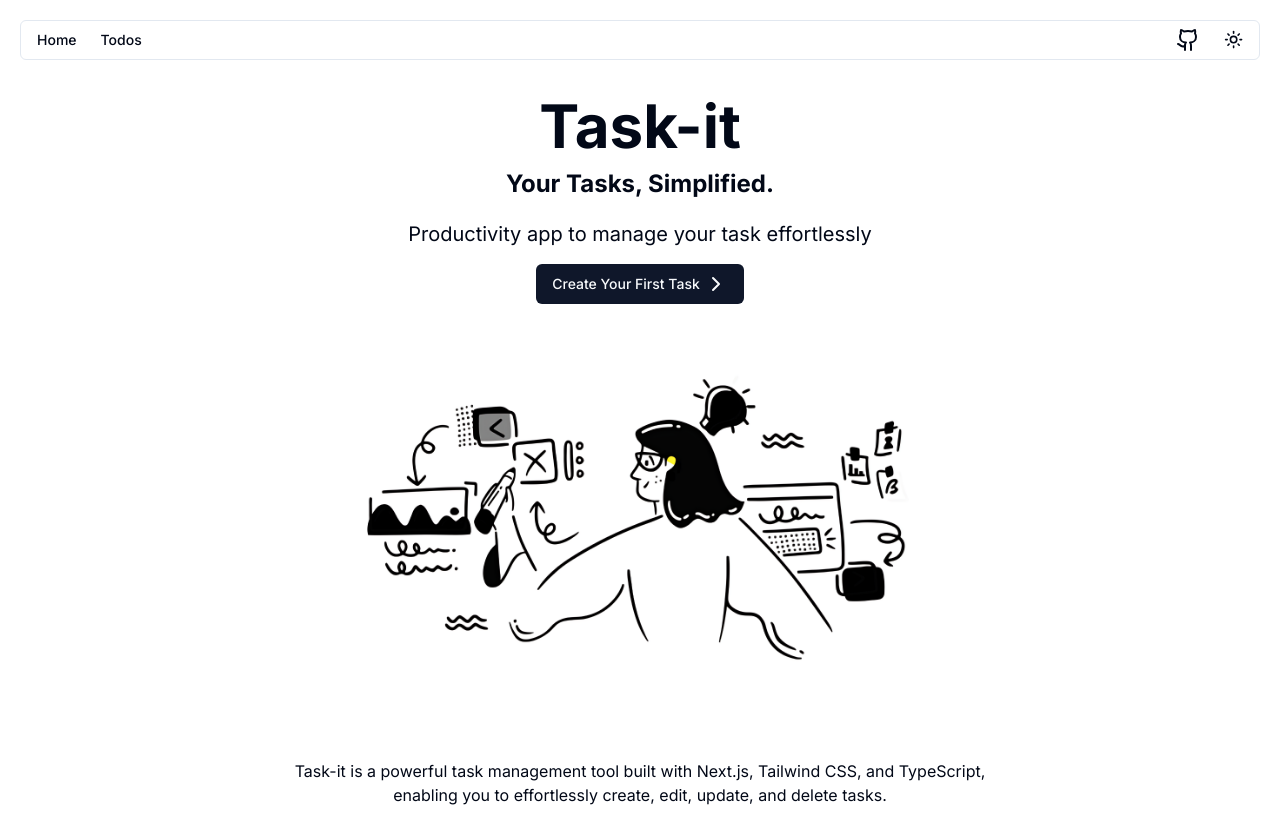
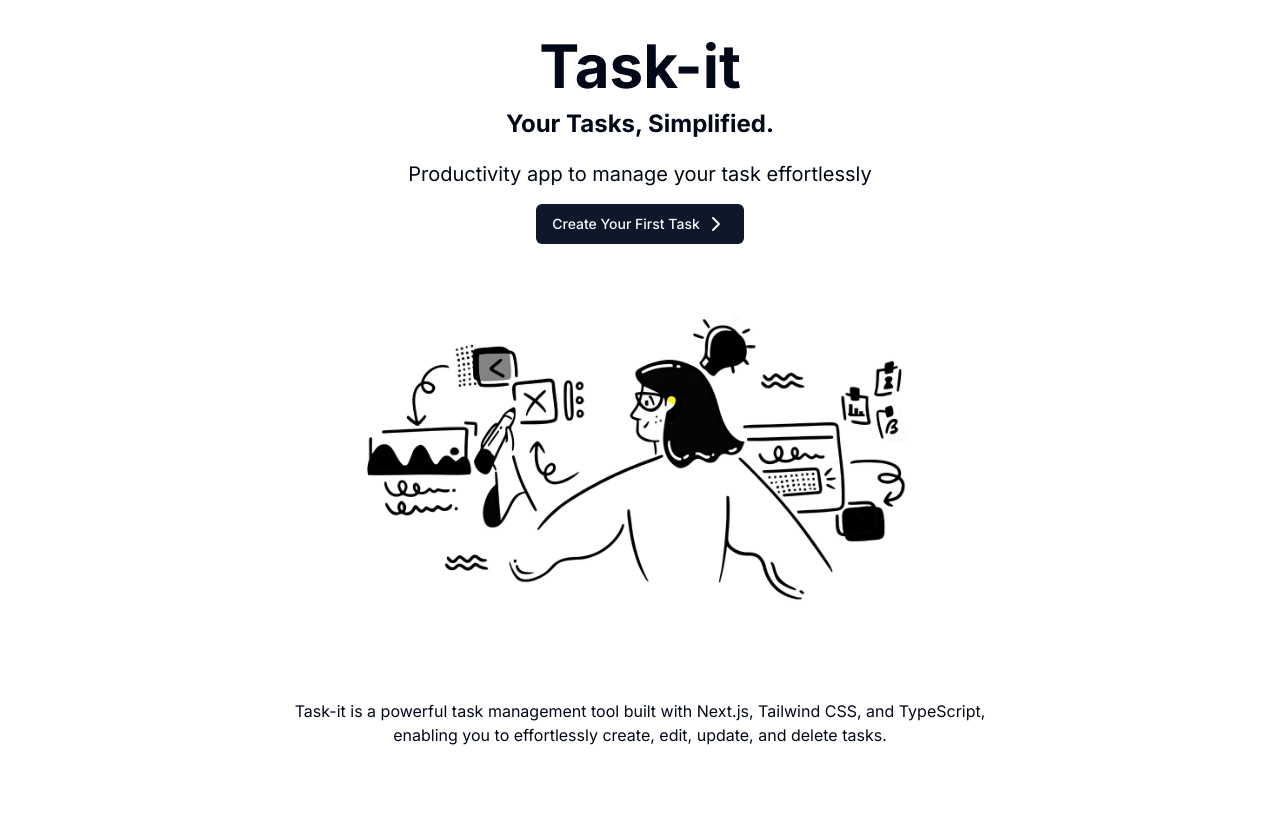
Before and after one commit to Aakarshak1/Taskit, a Next.js app: page / in a window 1280 px wide. After the commit the page ends 800 px from the top, so only its background shows below. Built offline with nearby package versions, Linux system fonts and the light colour scheme.

Commit message:
refactor: layout builder

```diff
--- /dev/null
+++ b/src/app/LayoutBuilder.tsx
@@ -0,0 +1,29 @@
+'use client';
+
+import { usePathname } from 'next/navigation';
+import NavBar from '@/components/navbar/Navbar';
+import ThemeProvider from '@/components/theme/ThemeProvider';
+
+const Pathname = ({
+  children,
+}: Readonly<{
+  children: React.ReactNode;
+}>) => {
+  const pathname = usePathname();
+  return (
+    <div>
+      {pathname === '/login' || pathname === '/todos' ? (
+        <section className='max-w-screen-xl p-5 mx-auto'>
+          <ThemeProvider attribute='class' defaultTheme='system' enableSystem>
+            <NavBar />
+            {children}
+          </ThemeProvider>
+        </section>
+      ) : (
+        children
+      )}
+    </div>
+  );
+};
+
+export default Pathname;
--- a/src/app/layout.tsx
+++ b/src/app/layout.tsx
@@ -1,8 +1,7 @@
 import type { Metadata } from 'next';
 import { Inter as FontSans } from 'next/font/google';
+import Layout from '@/app/LayoutBuilder';
 
-import NavBar from '@/components/navbar/Navbar';
-import ThemeProvider from '@/components/theme/ThemeProvider';
 import { cn } from '@/lib/utils';
 
 import '@/styles/globals.css';
@@ -25,12 +24,7 @@
   return (
     <html lang='en'>
       <body className={cn('min-h-screen bg-background font-sans antialiased', fontSans.variable)}>
-        <section className='max-w-screen-xl p-5 mx-auto'>
-          <ThemeProvider attribute='class' defaultTheme='system' enableSystem>
-            <NavBar />
-            {children}
-          </ThemeProvider>
-        </section>
+        <Layout>{children}</Layout>
       </body>
     </html>
   );
--- a/src/components/ui/menubar.tsx
+++ b/src/components/ui/menubar.tsx
@@ -22,7 +22,7 @@
 >(({ className, ...props }, ref) => (
   <MenubarPrimitive.Root
     ref={ref}
-    className={cn('flex h-10 items-center space-x-1 rounded-md border bg-background p-1', className)}
+    className={cn('flex h-10 items-center space-x-1 rounded-md bg-background p-1', className)}
     {...props}
   />
 ));
```
